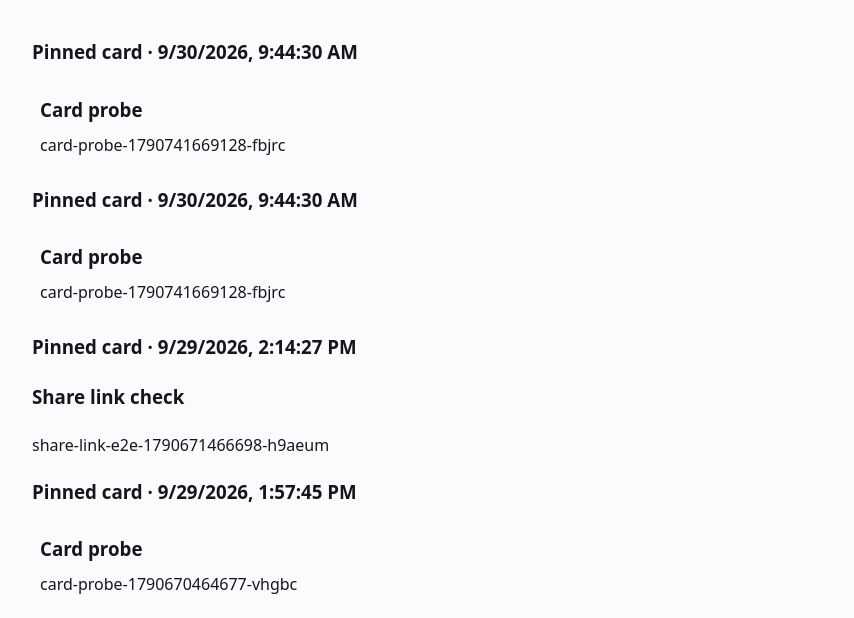
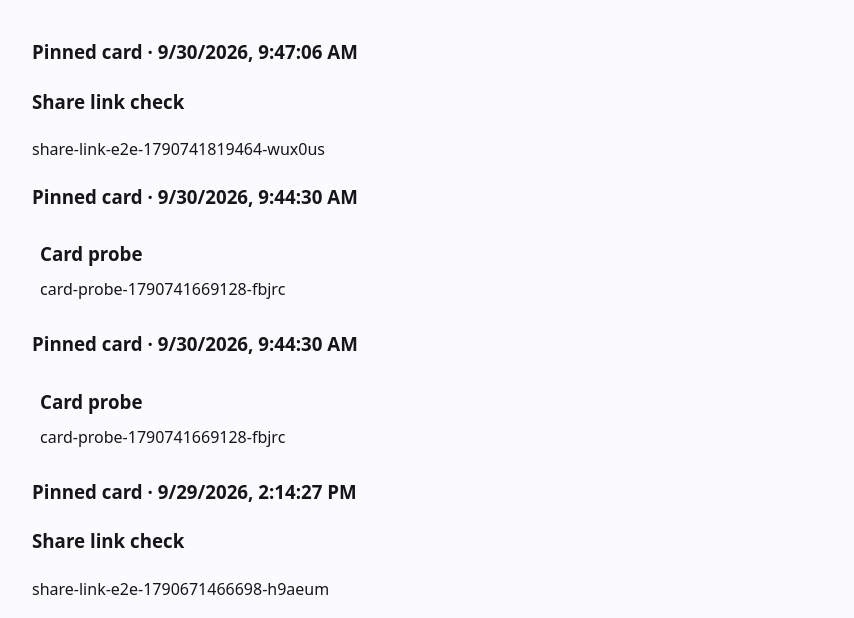
Before and after one commit to arooonzackie/tyka-share, a plain HTML site: page RVc30dgro6by0esQ8aawPT.html in a window 1280 px wide. Shown: the part 135-753 px from the top of the page, without its empty margins (192-1046 px from the left). Drawn offline with Linux system fonts and the light colour scheme.

Commit message:
publish: reference/decisions → RVc30dgro6by0esQ8aawPT

```diff
--- a/RVc30dgro6by0esQ8aawPT.html
+++ b/RVc30dgro6by0esQ8aawPT.html
@@ -28,6 +28,12 @@
 
 <h1>Decisions, storyboards and mockups</h1>
 <p class="sub">The reference page behind the composer icon. Settled calls land here as they are made, newest first. Nothing is edited in place.</p>
+
+<section class="pinned pinned-card">
+<h3>Pinned card · 9/30/2026, 9:47:06 AM</h3>
+<div class="e2e-card"><h3>Share link check</h3><p>share-link-e2e-1790741819464-wux0us</p></div>
+</section>
+
 
 <section class="pinned pinned-card">
 <h3>Pinned card · 9/30/2026, 9:44:30 AM</h3>
```
